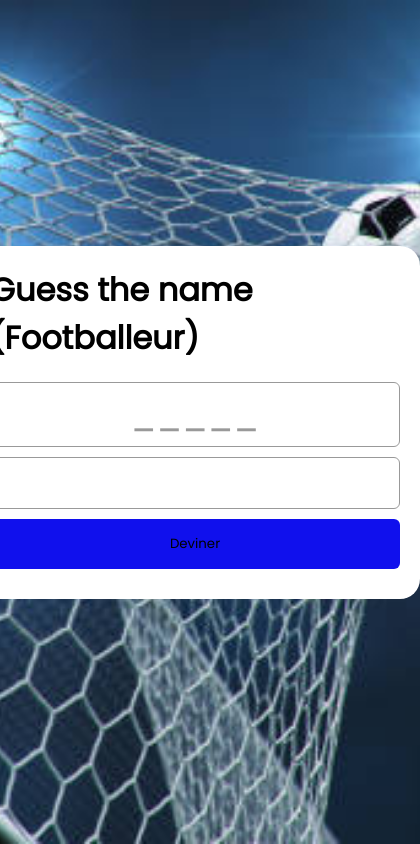
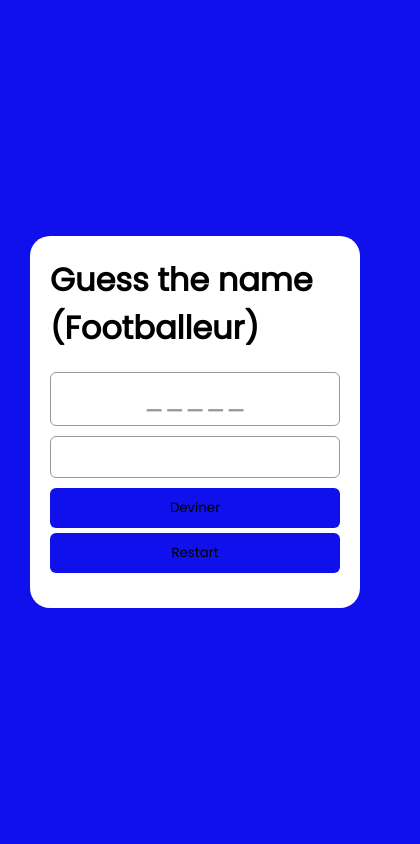
Before and after one commit to JoeLeDev/Guessing-game-football, a plain HTML site: page index.html in a window 390 px wide. Shown: the whole page, 420 px wide, since content can reach past the window. Drawn offline with Linux system fonts and the light colour scheme.

Commit message:
Responsive

```diff
--- a/Style.css
+++ b/Style.css
@@ -78,3 +78,35 @@ button:hover {
 #result {
     margin-top: 10px ;
 }
+
+@media (max-width: 768px) {
+    main {
+        min-width: auto;
+        margin: 30px;
+    }
+
+    body {
+        background-image: none;
+        background-color:rgb(16, 16, 237);
+    }
+
+    input {
+        padding: 10px 15px;
+    }
+    #word {
+        font-size: 28px;
+    }
+    button {
+        padding: 10px;
+    }
+    #link {
+        display: inline-block;
+        margin: 5px;
+    }
+    img {
+        width: 150px;
+    }
+    p {
+        font-size: 12px;
+    }
+}
```
Also changed, not shown: 1 other file.
